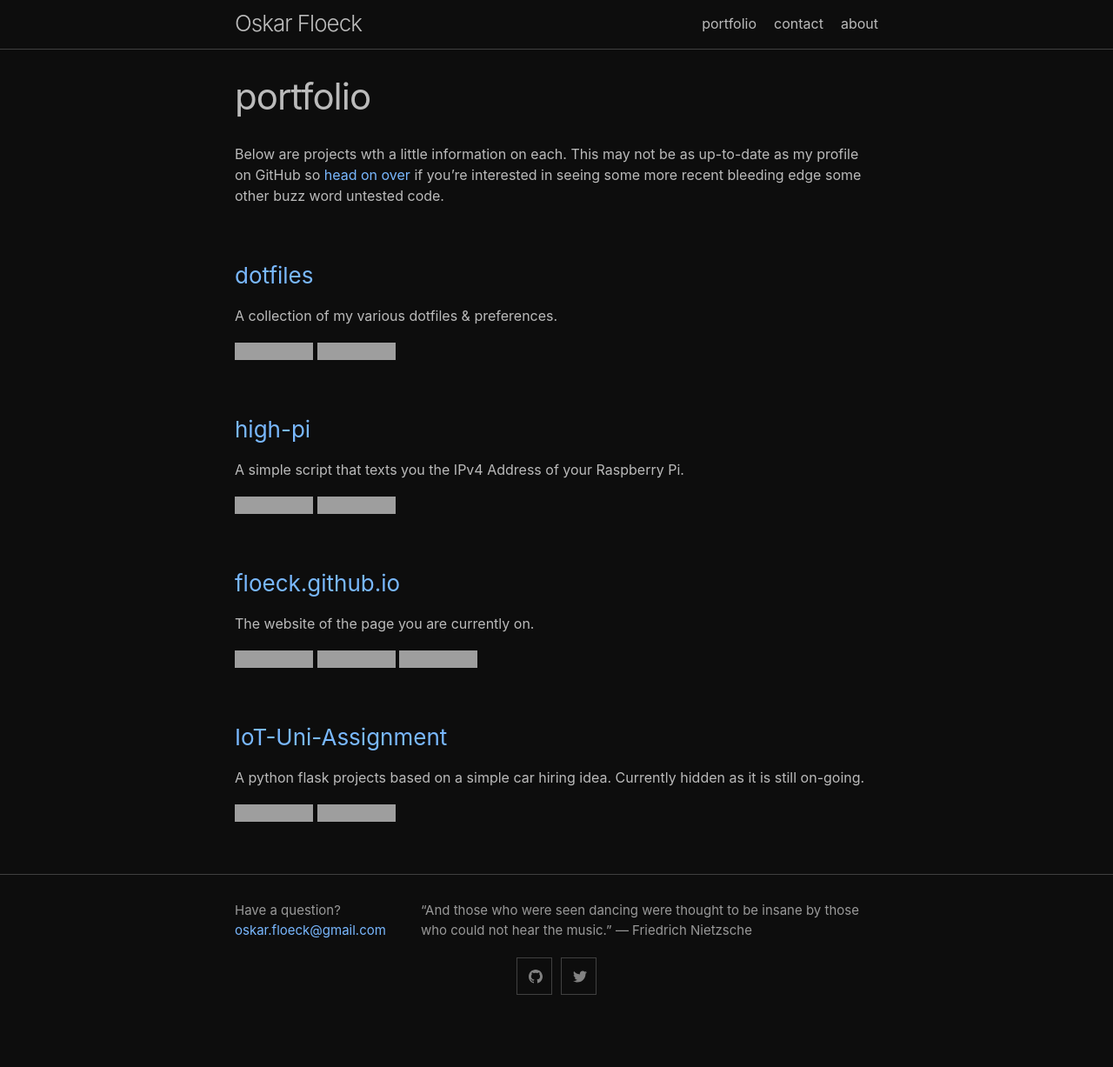
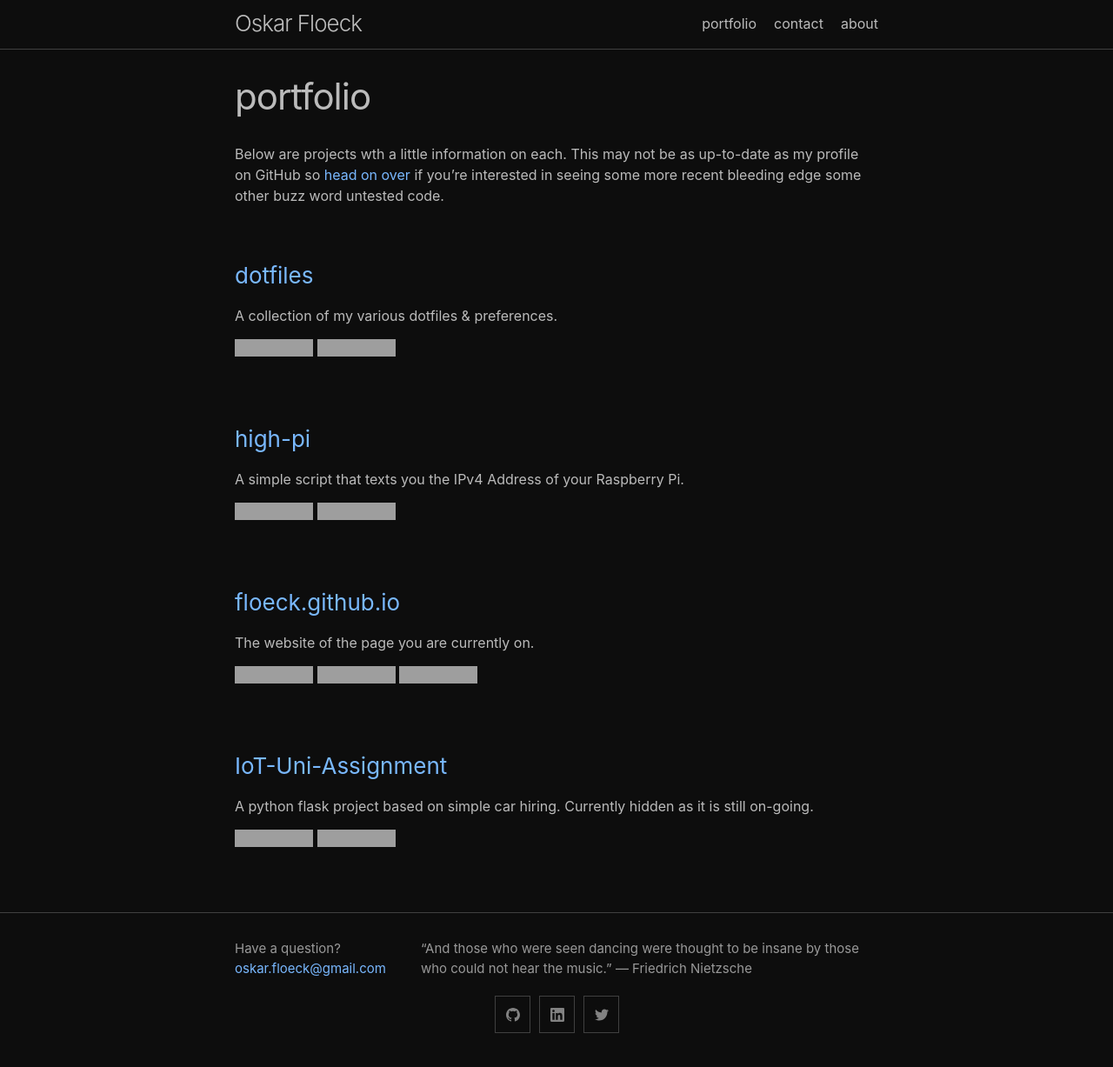
Before and after one commit to floeck/floeck.github.io, a Jekyll site: the page built from portfolio.md, in a window 1280 px wide, cut to the strip 0-1238 px from the top of the page. Shown: the top 1227 px of the strip at 87% size. Built offline with Jekyll 4.4.1, drawn with Linux system fonts in a browser that asks for light colours; before the commit the page ends 1194 px from its top, so only the background shows below that; grey boxes are pictures that could not be loaded.

Commit message:
Modified 404 page and added padding to about image.

```diff
--- a/404.html
+++ b/404.html
@@ -19,6 +19,6 @@
 <div class="container">
   <h1>404</h1>
 
-  <p><strong>Page not found :(</strong></p>
+  <img src="/assets/img/404.png" alt="" width="300">
   <p>The requested page could not be found.</p>
 </div>
--- a/_config.yml
+++ b/_config.yml
@@ -22,8 +22,7 @@
   social_links:
     twitter: anon_avo
     github:  floeck
-    inkedin: oskar.floeck@gmail.com
-    linkedin_username: oskar.floeck@gmail.com
+    linkedin: floeck
     # devto: jekyll
     # dribbble: jekyll
     # facebook: jekyll
--- a/_sass/minima/custom-styles.scss
+++ b/_sass/minima/custom-styles.scss
@@ -45,3 +45,9 @@
 {
     fill: #bbbbbb;
 }
+
+// Add padding to about image
+
+img {
+   padding-bottom: 15px;
+}
--- a/portfolio.md
+++ b/portfolio.md
@@ -32,7 +32,7 @@
 
 ### [IoT-Uni-Assignment](https://github.com/matt-samuel-s3717393/IoT-Assignment3)
 
-A python flask projects based on a simple car hiring idea. Currently hidden as it is still on-going.
+A python flask project based on simple car hiring. Currently hidden as it is still on-going.
 
 ![GitHub last commit](https://img.shields.io/github/last-commit/matt-samuel-s3717393/IoT-Assignment3)
 ![GitHub top language](https://img.shields.io/github/languages/top/matt-samuel-s3717393/IoT-Assignment3)
```
Also changed, not shown: assets/img/404.png (added).
